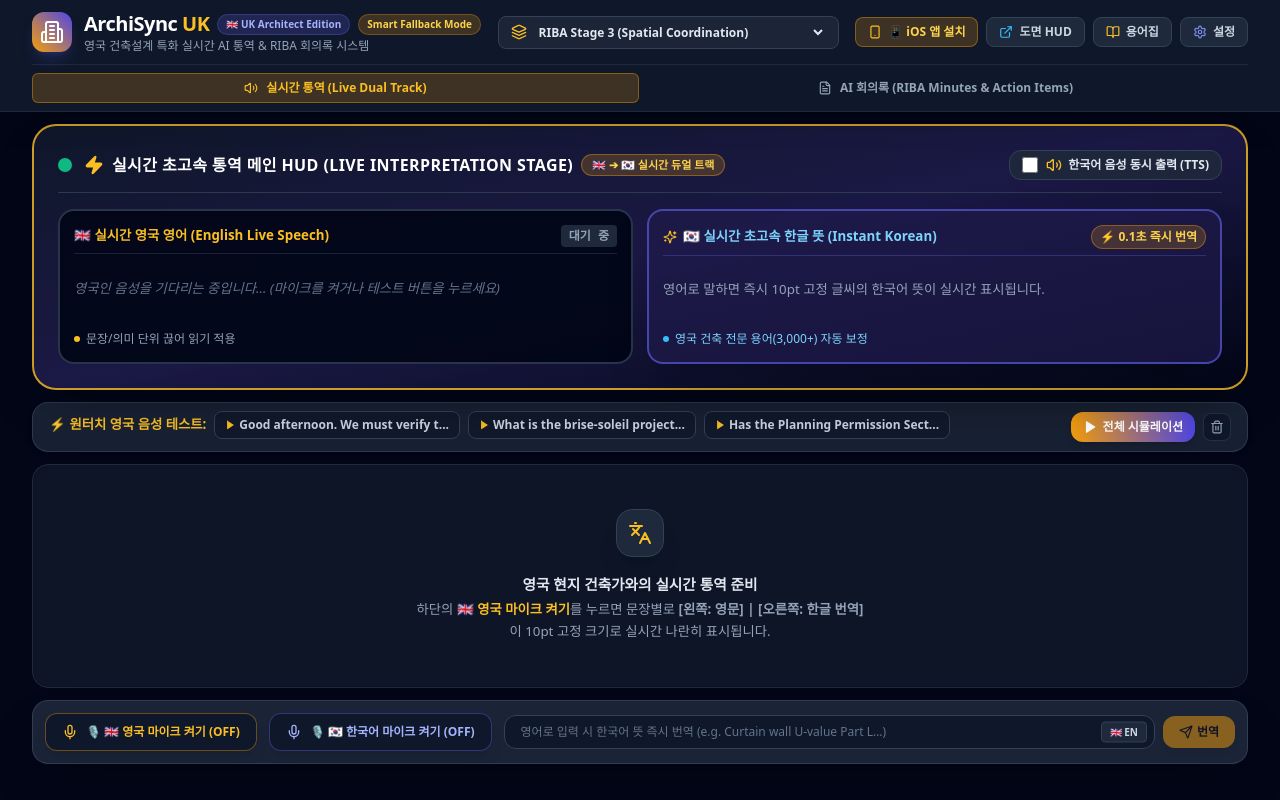
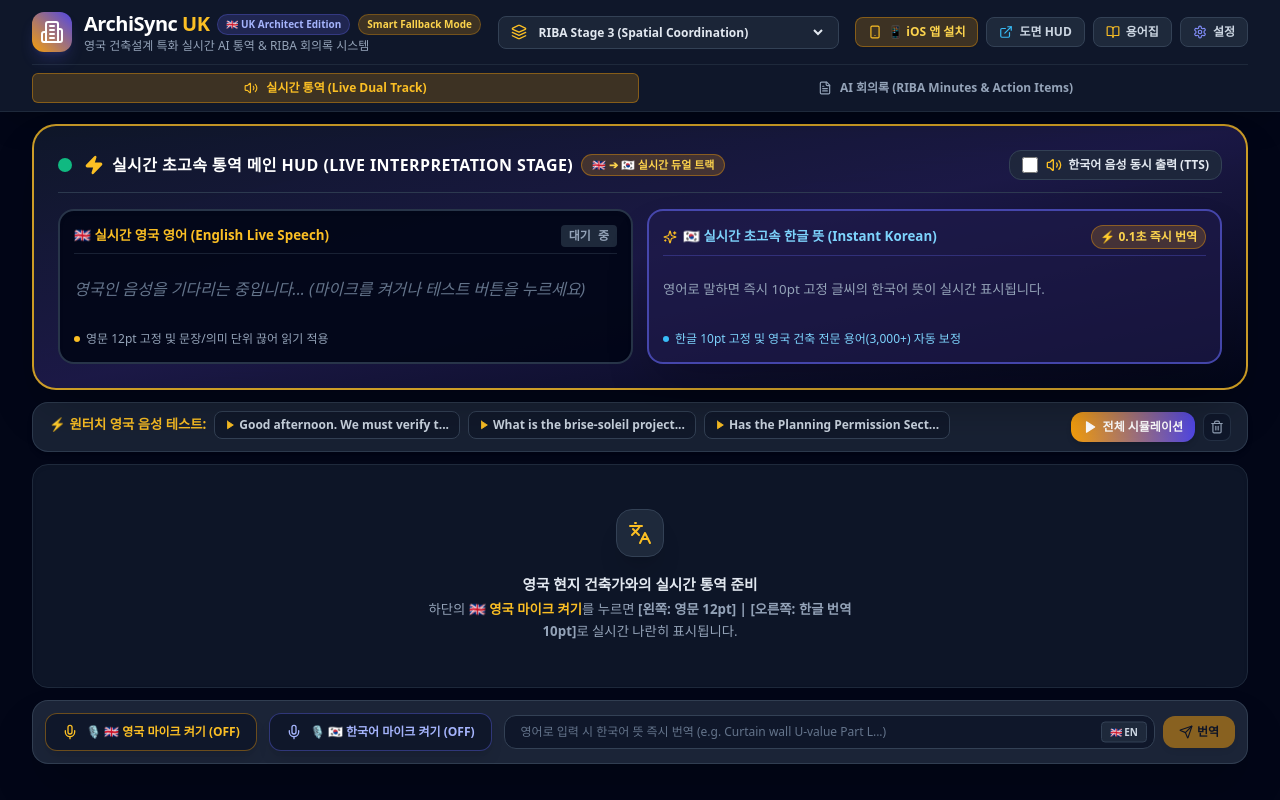
Before and after one commit to tttd1us-design/archisync-uk, a React (Vite) app: page / in a window 1280 px wide. Built offline with nearby package versions, Linux system fonts and the light colour scheme.

Commit message:
Set real-time English font to fixed 12pt and Korean to 10pt with dual-column layout

```diff
--- a/src/components/LiveInterpreter.jsx
+++ b/src/components/LiveInterpreter.jsx
@@ -399,10 +399,10 @@ export default function LiveInterpreter({
           </div>
         </div>
 
-        {/* 🌟 Dual-Screen Display (Left English 🇬🇧 | Right Korean 🇰🇷 - Fixed 10pt Typography) */}
+        {/* 🌟 Dual-Screen Display (Left English 🇬🇧 12pt | Right Korean 🇰🇷 10pt) */}
         <div className="grid grid-cols-1 md:grid-cols-2 gap-3.5 items-stretch">
 
-          {/* ⬅️ LEFT SCREEN: Real-time Spoken English (Fixed 10pt) */}
+          {/* ⬅️ LEFT SCREEN: Real-time Spoken English (Fixed 12pt) */}
           <div className="bg-slate-950/90 p-3.5 rounded-2xl border-2 border-slate-700/80 flex flex-col justify-between shadow-inner space-y-2.5">
             <div className="flex items-center justify-between pb-1.5 border-b border-slate-800/80">
               <span className="text-[10pt] font-extrabold text-amber-400 flex items-center gap-1.5">
@@ -414,7 +414,7 @@ export default function LiveInterpreter({
             </div>
 
             <div className="flex-1 flex items-center min-h-[48px]">
-              <p className="text-[10pt] font-semibold text-slate-100 leading-relaxed font-sans select-text">
+              <p className="text-[12pt] font-semibold text-slate-100 leading-relaxed font-sans select-text">
                 {interimText ? (
                   <span className="text-white">"{interimText}"</span>
                 ) : (
@@ -429,7 +429,7 @@ export default function LiveInterpreter({
 
             <div className="pt-1.5 text-[9pt] font-medium text-slate-400 flex items-center gap-1.5">
               <span className="w-1.5 h-1.5 rounded-full bg-amber-400" />
-              <span>문장/의미 단위 끊어 읽기 적용</span>
+              <span>영문 12pt 고정 및 문장/의미 단위 끊어 읽기 적용</span>
             </div>
           </div>
 
@@ -460,7 +460,7 @@ export default function LiveInterpreter({
 
             <div className="pt-1.5 text-[9pt] font-medium text-sky-300 flex items-center gap-1.5">
               <span className="w-1.5 h-1.5 rounded-full bg-sky-400" />
-              <span>영국 건축 전문 용어(3,000+) 자동 보정</span>
+              <span>한글 10pt 고정 및 영국 건축 전문 용어(3,000+) 자동 보정</span>
             </div>
           </div>
 
@@ -529,19 +529,19 @@ export default function LiveInterpreter({
                 </span>
               </div>
 
-              {/* Dual Column: Left English | Right Korean */}
+              {/* Dual Column: Left English (12pt) | Right Korean (10pt) */}
               <div className="grid grid-cols-1 md:grid-cols-2 gap-3">
-                {/* Left: English */}
+                {/* Left: English 12pt */}
                 <div className="bg-slate-900/90 p-3 rounded-xl border border-slate-800 space-y-1">
                   <span className="text-[9pt] font-bold text-amber-400 flex items-center gap-1">
                     🇬🇧 영문 발화 (English):
                   </span>
-                  <p className="text-[10pt] font-semibold text-slate-100 leading-relaxed">
+                  <p className="text-[12pt] font-semibold text-slate-100 leading-relaxed">
                     "{interimText}"
                   </p>
                 </div>
 
-                {/* Right: Korean */}
+                {/* Right: Korean 10pt */}
                 <div className="bg-indigo-950/60 p-3 rounded-xl border border-indigo-500/40 space-y-1">
                   <span className="text-[9pt] font-bold text-sky-400 flex items-center gap-1">
                     <Sparkles className="w-3 h-3 text-amber-400" /> 🇰🇷 한글 번역 (Korean):
@@ -565,13 +565,13 @@ export default function LiveInterpreter({
                 영국 현지 건축가와의 실시간 통역 준비
               </h3>
               <p className="text-[10pt] text-slate-400 mt-1 leading-relaxed">
-                하단의 <strong className="text-amber-400">🇬🇧 영국 마이크 켜기</strong>를 누르면 문장별로 <strong>[왼쪽: 영문] | [오른쪽: 한글 번역]</strong>이 10pt 고정 크기로 실시간 나란히 표시됩니다.
+                하단의 <strong className="text-amber-400">🇬🇧 영국 마이크 켜기</strong>를 누르면 <strong>[왼쪽: 영문 12pt] | [오른쪽: 한글 번역 10pt]</strong>로 실시간 나란히 표시됩니다.
               </p>
             </div>
           </div>
         )}
 
-        {/* Message Cards (Newest on Top & Dual Column: Left English | Right Korean - Fixed 10pt) */}
+        {/* Message Cards (Newest on Top & Dual Column: Left English 12pt | Right Korean 10pt) */}
         {messages.map((msg) => {
           const isUK = msg.lang === 'en-GB' || msg.lang?.startsWith('en');
           const intent = msg.intent || {
@@ -608,10 +608,10 @@ export default function LiveInterpreter({
                   </div>
                 </div>
 
-                {/* 2. Dual Column Layout: Left English 🇬🇧 | Right Korean 🇰🇷 - Fixed 10pt */}
+                {/* 2. Dual Column Layout: Left English 12pt 🇬🇧 | Right Korean 10pt 🇰🇷 */}
                 <div className="grid grid-cols-1 md:grid-cols-2 gap-3 items-stretch">
 
-                  {/* ⬅️ LEFT COLUMN: English Spoken Sentence (10pt) */}
+                  {/* ⬅️ LEFT COLUMN: English Spoken Sentence (Fixed 12pt) */}
                   <div className="bg-slate-950/80 rounded-xl p-3 border border-slate-800/90 flex flex-col justify-between space-y-2">
                     <div className="space-y-1">
                       <div className="flex items-center justify-between">
@@ -627,7 +627,7 @@ export default function LiveInterpreter({
                           <span>원문 듣기</span>
                         </button>
                       </div>
-                      <p className="text-[10pt] font-semibold text-slate-100 leading-relaxed select-text">
+                      <p className="text-[12pt] font-semibold text-slate-100 leading-relaxed select-text">
                         {msg.original}
                       </p>
                     </div>
@@ -652,7 +652,7 @@ export default function LiveInterpreter({
                     )}
                   </div>
 
-                  {/* ➡️ RIGHT COLUMN: Korean Real-time Translation (10pt) */}
+                  {/* ➡️ RIGHT COLUMN: Korean Real-time Translation (Fixed 10pt) */}
                   <div className="bg-indigo-950/40 rounded-xl p-3 border border-indigo-500/30 flex flex-col justify-between space-y-2">
                     <div className="space-y-1">
                       <div className="flex items-center justify-between">
```
